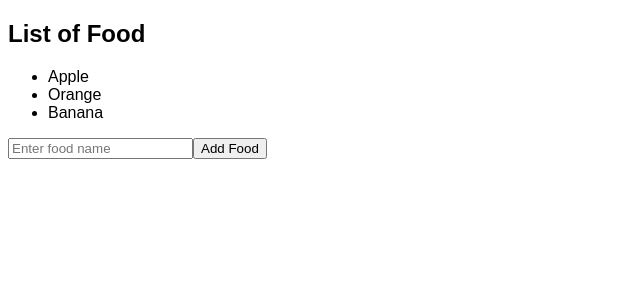
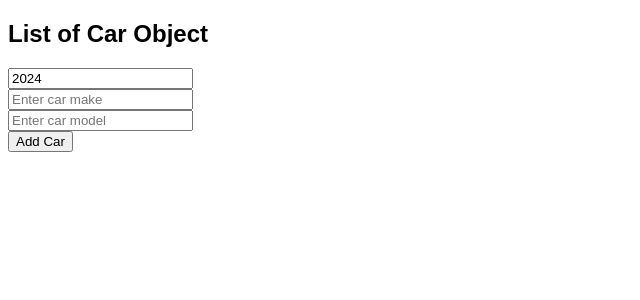
Before and after one commit to mulddang2/React-tutorial, a React (Vite) app: page / in a window 1280 px wide. Shown: the top 300 px of the page, without its empty margins (0-640 px from the left). Built offline with nearby package versions, Linux system fonts and the light colour scheme.

Commit message:
study: React JS update ARRAY of OBJECTS in state 🚘
#13

```diff
--- a/src/MyComponent.tsx
+++ b/src/MyComponent.tsx
@@ -1,32 +1,63 @@
 import React, { useState } from 'react';
 
 function MyComponent() {
-  const [foods, setFoods] = useState(['Apple', 'Orange', 'Banana']);
+  const [cars, setCars] = useState([]);
+  const [carYear, setCarYear] = useState(new Date().getFullYear());
+  const [carMake, setCarMake] = useState('');
+  const [carModel, setCarModel] = useState('');
 
-  function handleAddFood() {
-    // 1. 내가 입력한 값 추가
-    const newFood = document.getElementById('foodInput').value;
-    // 2. 추후, 다시 입력 할 수 있도록 초기화
-    document.getElementById('foodInput').value = '';
+  function handleAddCar() {
+    const newCar = { year: carYear, make: carMake, model: carModel };
 
-    setFoods((f) => [...f, newFood]);
+    setCars((c) => [...c, newCar]);
+    // 추가한 후, 현재 년도로 재설정
+    setCarYear(new Date().getFullYear());
+    // 추가한 후, 빈문자로 초기화
+    setCarMake('');
+    setCarModel('');
   }
-  function handleRemoveFood(index) {
-    setFoods(foods.filter((_, i) => i !== index));
+
+  function handleRemoveCar(index) {
+    setCars(c => c.filter((_, i) => i !== index));
+  }
+
+  function handleYearChange(event) {
+    setCarYear(event.target.value);
+  }
+  function handleMakeChange(event) {
+    setCarMake(event.target.value);
+  }
+  function handleModelChange(event) {
+    setCarModel(event.target.value);
   }
 
   return (
     <div>
-      <h2>List of Food</h2>
+      <h2>List of Car Object</h2>
       <ul>
-        {foods.map((food, index) => (
-          <li key={index} onClick={() => handleRemoveFood(index)}>
-            {food}
+        {cars.map((car, index) => (
+          <li key={index} onClick={() => handleRemoveCar(index)}>
+            {car.year} {car.make} {car.model}
           </li>
         ))}
       </ul>
-      <input type='text' id='foodInput' placeholder='Enter food name' />
-      <button onClick={handleAddFood}>Add Food</button>
+      <input type='number' value={carYear} onChange={handleYearChange} />
+      <br />
+      <input
+        type='text'
+        value={carMake}
+        onChange={handleMakeChange}
+        placeholder='Enter car make'
+      />
+      <br />
+      <input
+        type='text'
+        value={carModel}
+        onChange={handleModelChange}
+        placeholder='Enter car model'
+      />
+      <br />
+      <button onClick={handleAddCar}>Add Car</button>
     </div>
   );
 }
```
